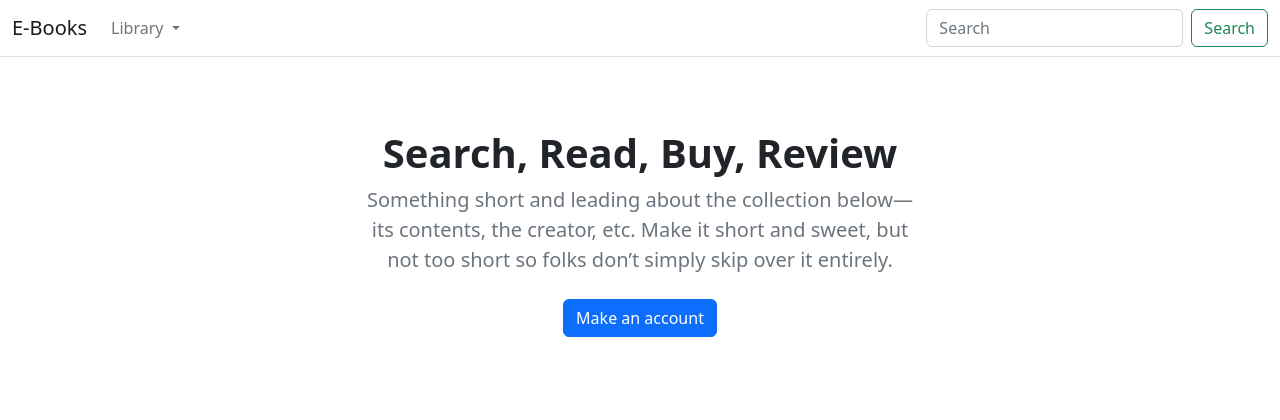
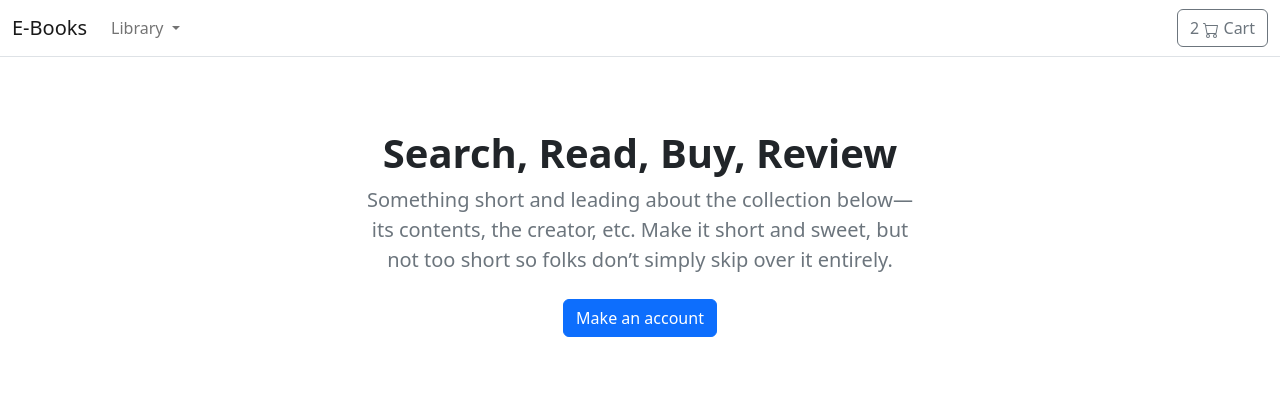
Before and after one commit to Sorin05/Portofolio5-Ecommerce, a Django app: page / in a window 1280 px wide. Shown: the top 420 px of the page. Run offline with Django 4.2, Linux system fonts and the light colour scheme; data comes from the database, SQL or seed files in the repository.

Commit message:
Add shopping cart button

```diff
--- a/cart/views.py
+++ b/cart/views.py
@@ -2,4 +2,4 @@ from django.shortcuts import render
 
 
 def cart_summary(request):
-    return render(request, 'store/cart/summary.html', {'cart': cart})
+    return render(request, 'store/cart/summary.html')
--- a/templates/store/base.html
+++ b/templates/store/base.html
@@ -51,10 +51,13 @@
                           </ul>
                       </li>
                   </ul>
-                  <form class="d-flex">
-                      <input class="form-control me-2" type="search" placeholder="Search" aria-label="Search">
-                      <button class="btn btn-outline-success" type="submit">Search</button>
-                  </form>
+                  <a type="button" role="button" href="{% url "cart:cart_summary"%}" class="btn btn-outline-secondary">
+                    <div class="d-inline-flex">2</div>
+                    <svg xmlns="http://www.w3.org/2000/svg" width="16" height="16" fill="currentColor" class="bi bi-cart" viewBox="0 0 16 16">
+                      <path d="M0 1.5A.5.5 0 0 1 .5 1H2a.5.5 0 0 1 .485.379L2.89 3H14.5a.5.5 0 0 1 .491.592l-1.5 8A.5.5 0 0 1 13 12H4a.5.5 0 0 1-.491-.408L2.01 3.607 1.61 2H.5a.5.5 0 0 1-.5-.5zM3.102 4l1.313 7h8.17l1.313-7H3.102zM5 12a2 2 0 1 0 0 4 2 2 0 0 0 0-4zm7 0a2 2 0 1 0 0 4 2 2 0 0 0 0-4zm-7 1a1 1 0 1 1 0 2 1 1 0 0 1 0-2zm7 0a1 1 0 1 1 0 2 1 1 0 0 1 0-2z"/>
+                    </svg>
+                    Cart
+                  </a>
               </div>
           </div>
       </nav>
```
